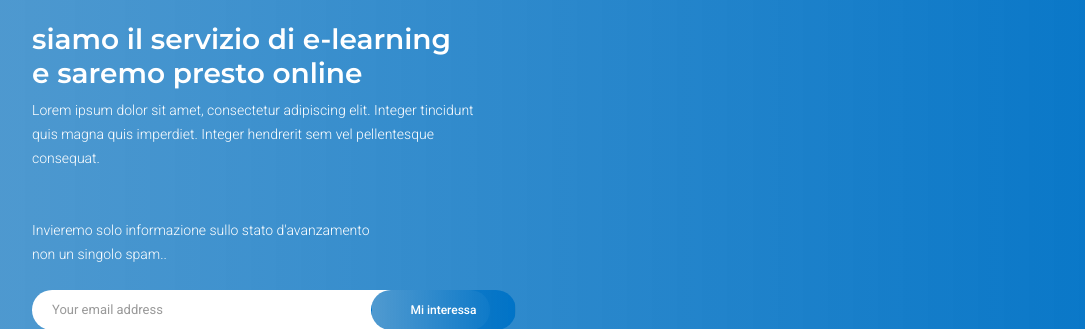
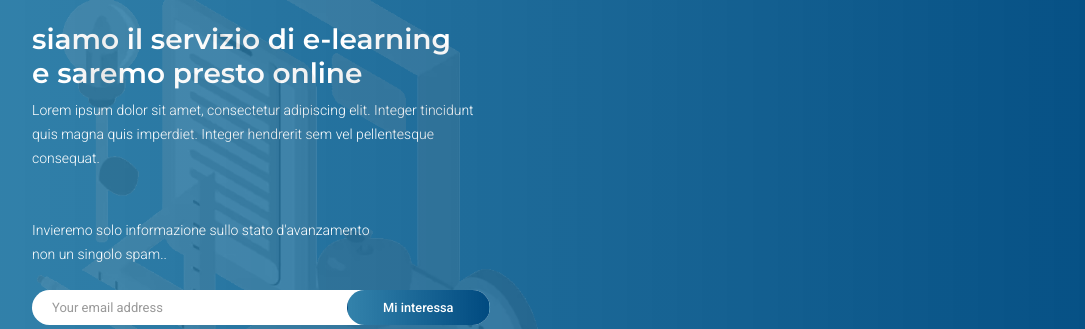
Before and after one commit to e-lumni/e-lumni.github.io, a plain HTML site: page index.htm in a window 1280 px wide. Shown: the part 198-527 px from the top of the page, without its empty margins (38-1123 px from the left). Drawn offline with nearby package versions, Linux system fonts and the light colour scheme; a script that the page names is missing.

Commit message:
:sparkles: Add background images

```diff
--- a/css/style.css
+++ b/css/style.css
@@ -18,9 +18,9 @@ body {
   font-family: "Roboto", sans-serif;
   font-weight: normal;
   color: #777777;
-  background-image: -moz-linear-gradient(  0deg, rgba(37,129,196,.8) 0%, rgb(0, 115, 199) 100%);
-  background-image: -webkit-linear-gradient(  0deg, rgba(37,129,196,.8) 0%, rgb(0, 115, 199) 100%);
-  background-image: -ms-linear-gradient(  0deg, rgba(37,129,196,.8) 0%, rgb(0, 115, 199) 100%);
+  background-image: -moz-linear-gradient(  0deg, rgba(0,99,150,.8) 0%, rgb(0, 74, 128) 100%);
+  background-image: -webkit-linear-gradient(  0deg, rgba(0,99,150,.8) 0%, rgb(0, 74, 128) 100%);
+  background-image: -ms-linear-gradient(  0deg, rgba(0,99,150,.8) 0%, rgb(0, 74, 128) 100%);
 }
 
 h1, h2, h3, h4, h5, h6 {
@@ -28,7 +28,7 @@ h1, h2, h3, h4, h5, h6 {
   font-weight: 600;
 }
 
-button:focus {
+button:focus, textarea:focus, input:focus {
   outline: none;
   -webkit-box-shadow: none;
   box-shadow: none;
@@ -41,6 +41,13 @@ svg {
   transform: translate3d(-100px, 0px, 0px) !important;
 }
 
+.e_img {
+  position: absolute;
+  width: min-content;
+  opacity: 0.3;
+  max-width: 65vh;
+}
+
 @media (max-width: 768px) {
   svg {
     width: 160% !important;
@@ -48,6 +55,9 @@ svg {
   }
   .atp {
     margin-top: -200px;
+  }
+  .social {
+    margin-top: 10vh;
   }
 }
 
@@ -98,15 +108,6 @@ svg {
   margin-bottom: 0px;
 }
 
-.single-widget .instafeed {
-  margin-left: -5px;
-  margin-right: -5px;
-}
-
-.single-widget .instafeed li {
-  margin: 5px;
-}
-
 .single-widget .input-group {
   display: block !important;
 }
@@ -116,13 +117,12 @@ svg {
   width: 100%;
   border: none;
   font-size: 13px;
-  line-height: 40px;
-  padding-right: 110px;
-  height: 40px;
+  height: 35px;
+  padding-right: 150px;
+  padding-left: 20px;
   color: #999999;
   border-radius: 20px;
   background: #fff;
-  padding-left: 20px;
 }
 
 .single-widget input.placeholder {
@@ -146,19 +146,19 @@ svg {
 }
 
 .single-widget .sub-btn {
-  background-image: -moz-linear-gradient(  0deg, rgba(37,129,196,.8) 0%, rgb(0, 115, 199) 100%);
-  background-image: -webkit-linear-gradient(  0deg, rgba(37,129,196,.8) 0%, rgb(0, 115, 199) 100%);
-  background-image: -ms-linear-gradient(  0deg, rgba(37,129,196,.8) 0%, rgb(0, 115, 199) 100%);
+  background-image: -moz-linear-gradient(  0deg, rgba(0,99,150,.8) 0%, rgb(0, 74, 128) 100%);
+  background-image: -webkit-linear-gradient(  0deg, rgba(0,99,150,.8) 0%, rgb(0, 74, 128) 100%);
+  background-image: -ms-linear-gradient(  0deg, rgba(0,99,150,.8) 0%, rgb(0, 74, 128) 100%);
   color: #fff;
   font-weight: 500;
-  line-height: 38px;
-  font-size: 12px;
-  padding: 0px 38px;
+  line-height: 33px;
+  font-size: 0.8rem;
+  padding: 0px 35px;
   display: inline-block;
   cursor: pointer;
   position: absolute;
   top: 0px;
-  right: -26px;
+  right: 0;
   border-radius: 20px;
   -webkit-transition: all 300ms linear 0s;
   -o-transition: all 300ms linear 0s;
@@ -185,10 +185,3 @@ svg {
   -o-transition: all 300ms linear 0s;
   transition: all 300ms linear 0s;
 }
-
-.social a:hover {
-  color: #fff;
-  background-image: -moz-linear-gradient(  0deg, rgba(37,129,196,.8) 0%, rgb(0, 115, 199) 100%);
-  background-image: -webkit-linear-gradient(  0deg, rgba(37,129,196,.8) 0%, rgb(0, 115, 199) 100%);
-  background-image: -ms-linear-gradient(  0deg, rgba(37,129,196,.8) 0%, rgb(0, 115, 199) 100%);
-}
--- a/index.htm
+++ b/index.htm
@@ -21,6 +21,7 @@
 				<div class="container">
 					<div class="row banner_content">
 						<div class="col-md-6 atp">
+							<img class="e_img" src="./img/bg.webp" alt="e-lumni book">
 							<h2>Salve,</h2>
 							<br />
 							<h3>siamo il servizio di e-learning </br> e saremo presto online</h3>
```
Also changed, not shown: img/bg.webp (added).
